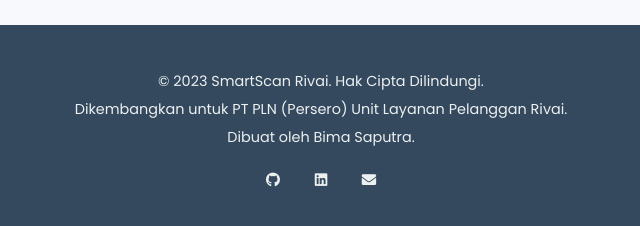
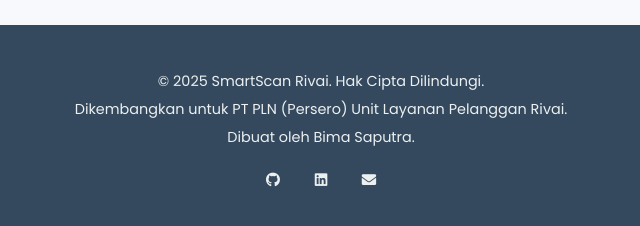
Before and after one commit to bmsptra24/smartscan-rivai, a website: page docs/index.html in a window 1280 px wide. Shown: the part 1772-1998 px from the top of the page, 319-959 px from the left. Drawn offline with nearby package versions, Linux system fonts and the light colour scheme.

Commit message:
Update index.html

```diff
--- a/docs/index.html
+++ b/docs/index.html
@@ -448,7 +448,7 @@
 
     <footer>
         <div class="container">
-            <p>&copy; 2023 SmartScan Rivai. Hak Cipta Dilindungi.</p>
+            <p>&copy; 2025 SmartScan Rivai. Hak Cipta Dilindungi.</p>
             <p>Dikembangkan untuk PT PLN (Persero) Unit Layanan Pelanggan Rivai.</p>
             <p>Dibuat oleh Bima Saputra.</p>
             <div class="social-links">
```
